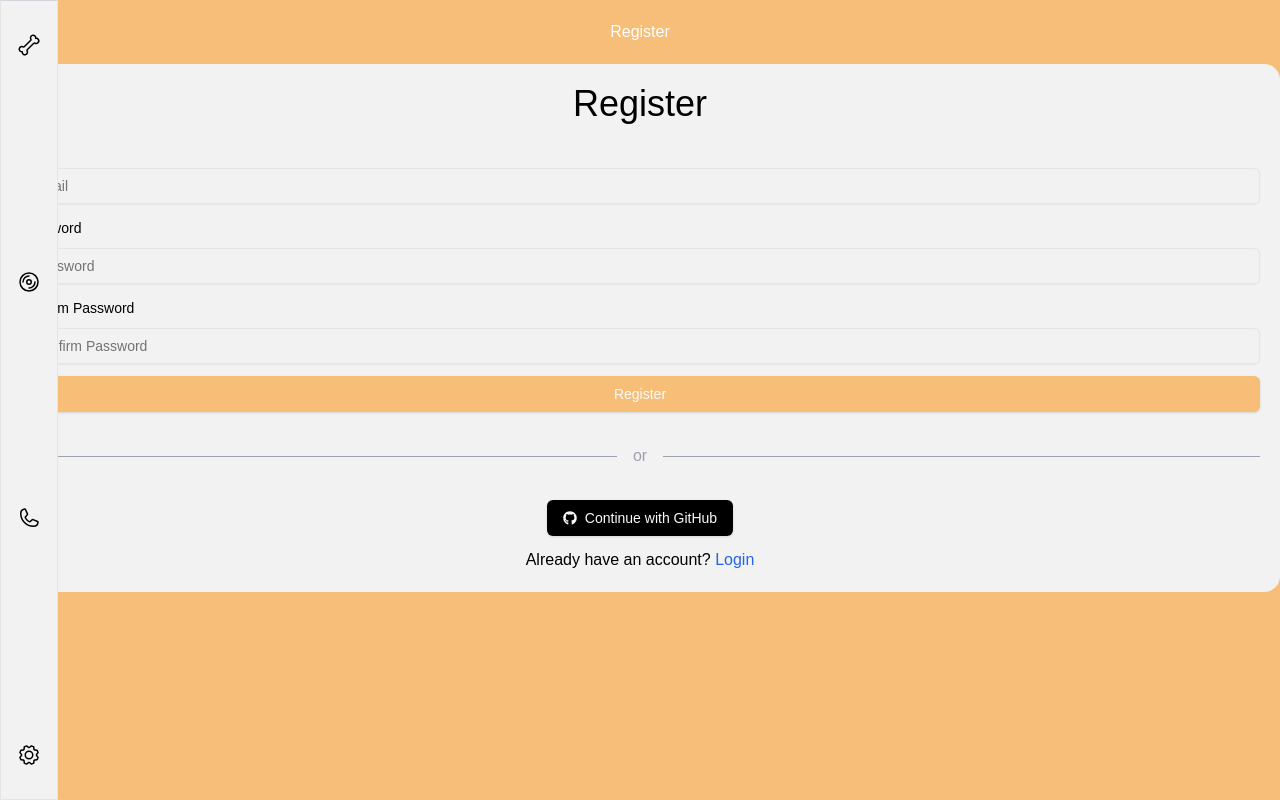
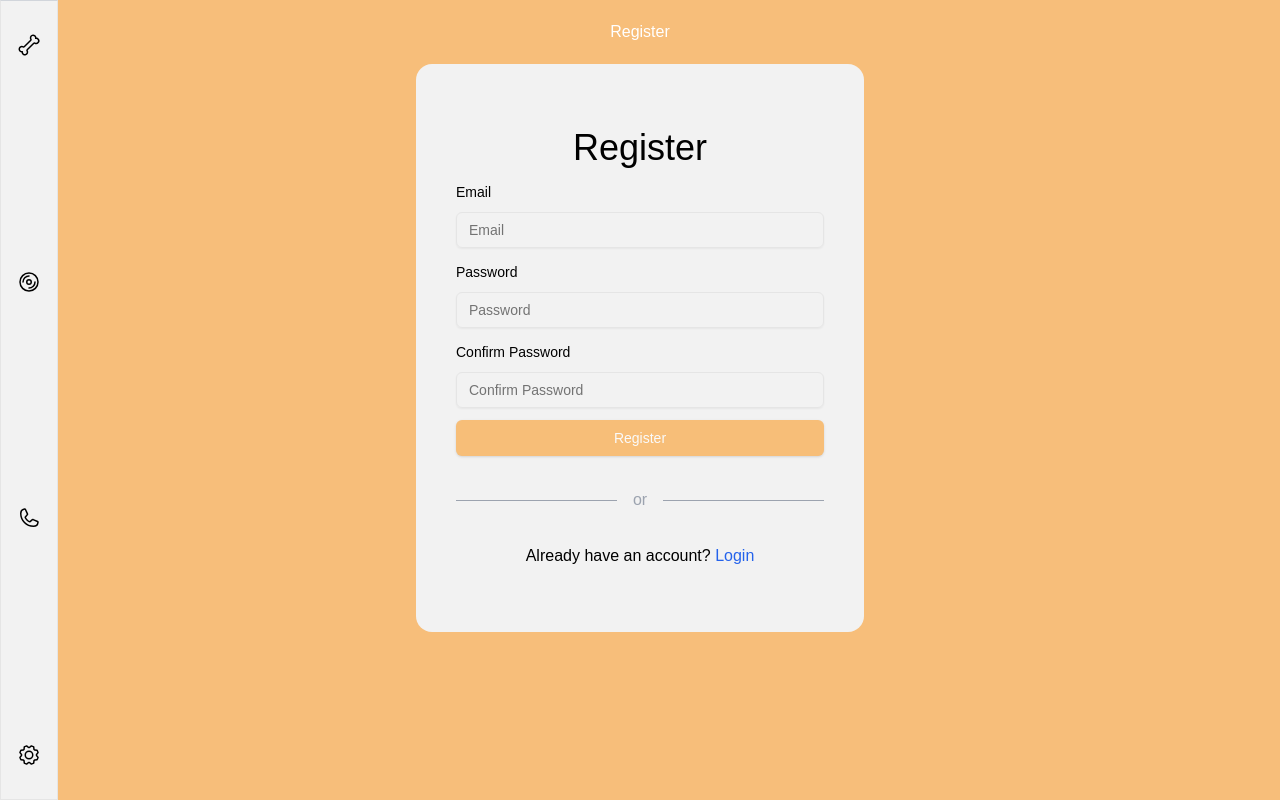
Before and after one commit to stardustgd/SmartPetFeeder, a Next.js app: page /register in a window 1280 px wide. Built offline with nearby package versions, Linux system fonts and the light colour scheme.

Commit message:
Desktop padding changes, removing github buttons, and fixing "Nofications" typo to "Notifications" (#33)
* Changed padding for Login/Register Page on desktop, removed github buttons

* Fixed settings typo

* Removed FaGitHub import

---------

Co-authored-by: ivanderh <ivanderh@ics.uci.edu>

```diff
--- a/app/login/page.tsx
+++ b/app/login/page.tsx
@@ -4,7 +4,6 @@ import Link from 'next/link'
 import { useForm } from 'react-hook-form'
 import { z } from 'zod'
 import { zodResolver } from '@hookform/resolvers/zod'
-import { FaGithub } from 'react-icons/fa'
 
 import NavBar from '@/components/NavBar'
 import { Button } from '@/components/ui/button'
@@ -94,7 +93,7 @@ export default function LoginPage() {
       >
         Sign Out
       </Button>
-      <div className="flex flex-col items-center gap-3 px-5 py-5 w-screen h-fit rounded-2xl bg-[#F2F2F2] text-black">
+      <div className="flex flex-col items-center gap-3 px-6 py-10 md:px-10 md:py-16 w-screen h-fit rounded-2xl bg-[#F2F2F2] text-black max-w-md mx-auto">
         <h1 className="text-4xl">Sign In</h1>
         <Form {...form}>
           <form
@@ -137,10 +136,6 @@ export default function LoginPage() {
           <span className="flex-shrink mx-4 text-gray-400">or</span>
           <div className="flex-grow border-t border-gray-400"></div>
         </div>
-        <Button className="flex gap-2 bg-black">
-          <FaGithub />
-          Continue with GitHub
-        </Button>
         <Link href="/register/">
           <h1 className="text-center text-bold">
             Need an account? <span className="text-blue-600">Register</span>
--- a/app/register/page.tsx
+++ b/app/register/page.tsx
@@ -4,7 +4,6 @@ import Link from 'next/link'
 import { useForm } from 'react-hook-form'
 import { z } from 'zod'
 import { zodResolver } from '@hookform/resolvers/zod'
-import { FaGithub } from 'react-icons/fa'
 
 import NavBar from '@/components/NavBar'
 import { Button } from '@/components/ui/button'
@@ -85,7 +84,7 @@ export default function RegisterPage() {
   return (
     <>
       <NavBar title="Register" />
-      <div className="flex flex-col items-center gap-3 px-5 py-5 w-screen h-fit rounded-2xl bg-[#F2F2F2] text-black">
+      <div className="flex flex-col items-center gap-3 px-6 py-10 md:px-10 md:py-16 w-screen h-fit rounded-2xl bg-[#F2F2F2] text-black max-w-md mx-auto">
         <h1 className="text-4xl">Register</h1>
         <Form {...form}>
           <form
@@ -145,10 +144,6 @@ export default function RegisterPage() {
           <span className="flex-shrink mx-4 text-gray-400">or</span>
           <div className="flex-grow border-t border-gray-400"></div>
         </div>
-        <Button className="flex gap-2 bg-black">
-          <FaGithub />
-          Continue with GitHub
-        </Button>
         <Link href="/login/">
           <h1 className="text-center text-bold">
             Already have an account?{' '}
--- a/app/settings/page.tsx
+++ b/app/settings/page.tsx
@@ -56,7 +56,7 @@ export default function SettingsPage() {
         Icon: IoPerson,
       },
       {
-        title: 'Nofications',
+        title: 'Notifications',
         href: 'notifications',
         Icon: FaBell,
       },
```
